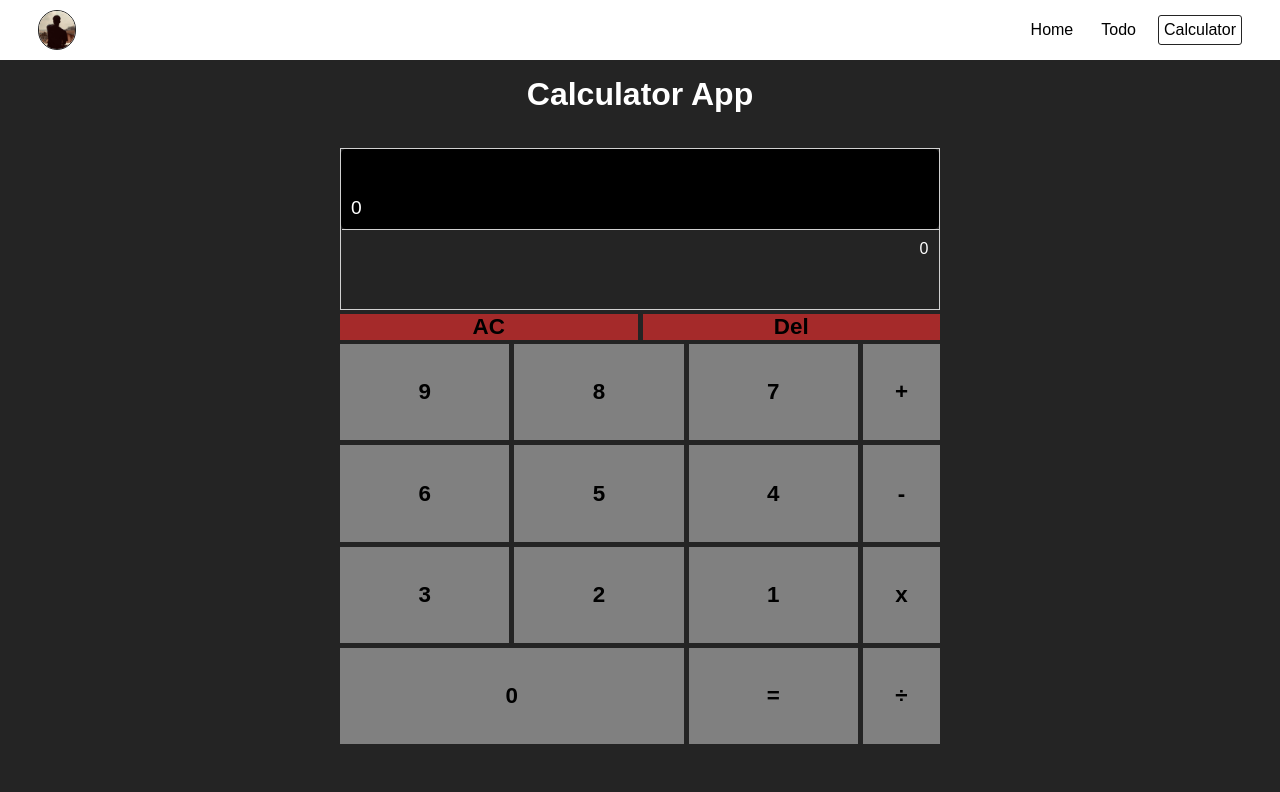
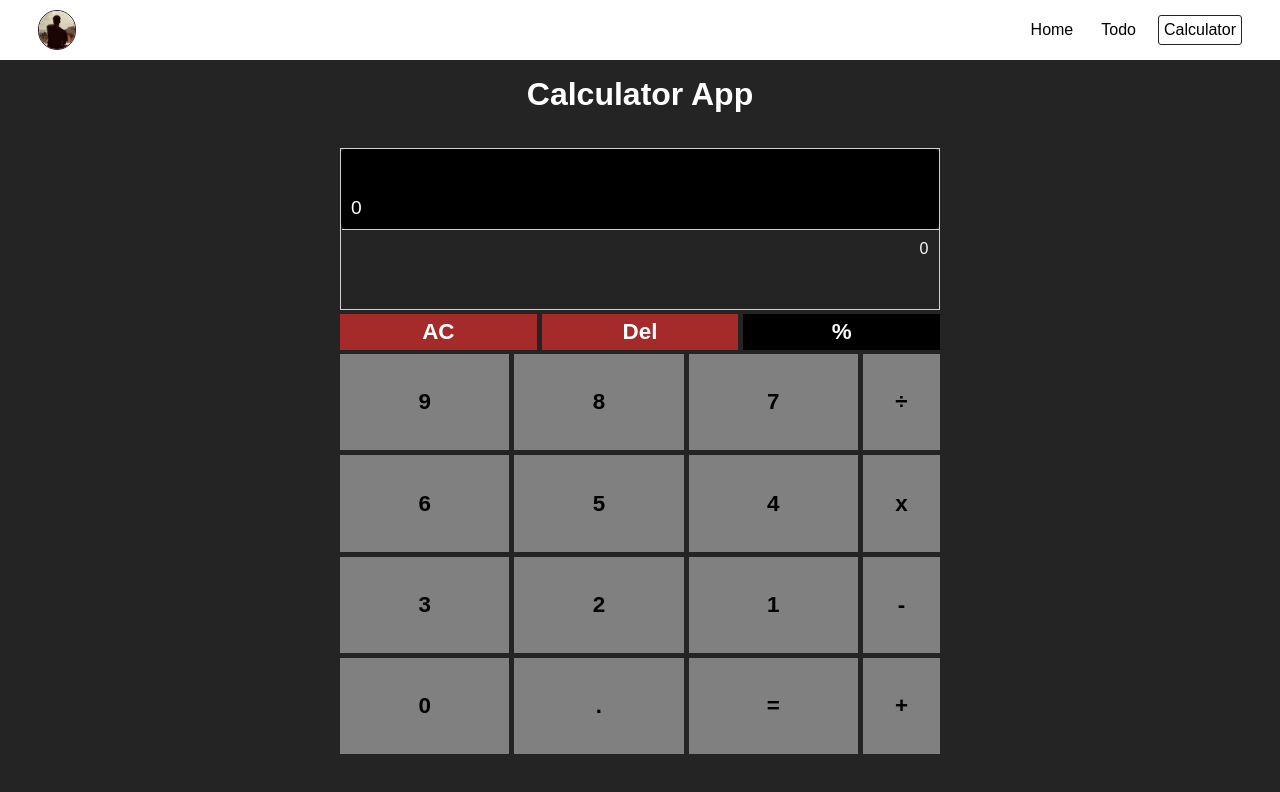
Before and after one commit to RashJrEdmund/vue-apps, a Vue app: page /calculator in a window 1280 px wide. Shown: the top 792 px of the page. Built offline with nearby package versions, Linux system fonts and the light colour scheme.

Commit message:
done with most functionality, now working on decimal inputs

```diff
--- a/src/components/calculator/KeyPad.vue
+++ b/src/components/calculator/KeyPad.vue
@@ -1,40 +1,27 @@
 <script setup lang='ts'>
+import type { IOperators } from '@/interfaces/calculator';
+
 // const ARR_OPERATORS = ['+', '-', '*', '/'];
-const emits = defineEmits(['numPress', 'operatorPress', 'AC', 'delete']);
+const emits = defineEmits(['numPress', 'operatorPress', 'allClear', 'delete']);
 
-const ARR_OPERATORS = [
+const ARR_OPERATORS: IOperators[] = ['÷', 'x', '-', '+'];
+
+const ARR_TOP_ACTIONS = [
   {
-    visual: '+',
-    value: '+',
+    value: 'AC',
+    action: () => emits('allClear'),
   },
   {
-    visual: '-',
-    value: '-',
+    value: 'Del',
+    action: () => emits('delete'),
   },
   {
-    visual: 'x',
-    value: 'x',
-  },
-  {
-    visual: '÷',
-    value: '/'
+    value: '%',
+    action: () => emits('operatorPress', { value: '%' }),
   }
 ];
 
-const ARR_TOP_ACTIONS = [
-  {
-    visual: 'AC',
-    value: '+',
-    action: () => emits('AC'),
-  },
-  {
-    visual: 'Del',
-    value: '-',
-    action: () => emits('delete'),
-  }
-];
-
-const ARR_NUMBERS: Array<string> = ['=', ...new Array(10).fill(null).map((_, i) => {
+const ARR_NUMBERS: Array<string> = ['=', '.', ...new Array(10).fill(null).map((_, i) => {
   return String.fromCharCode(48 + i); // String.fromCharCode(48) === '0' hence 0 - 9
 })];
 
@@ -54,8 +41,8 @@ const handleOperatorPress = (value: number | string) => {
 
 <template>
   <section class='top-actions'>
-    <button v-for='{ visual, value, action } in ARR_TOP_ACTIONS' v-bind:key='visual' @click='action'>
-      {{ visual }}
+    <button v-for='{ value, action } in ARR_TOP_ACTIONS' v-bind:key='value' @click='action'>
+      {{ value }}
     </button>
   </section>
 
@@ -67,8 +54,8 @@ const handleOperatorPress = (value: number | string) => {
     </div>
 
     <div class='operators'>
-      <button v-for='{ visual, value } in ARR_OPERATORS' v-bind:key='visual' @click='() => handleOperatorPress(value)'>
-        {{ visual }}
+      <button v-for='operator in ARR_OPERATORS' v-bind:key='operator' @click='() => handleOperatorPress(operator)'>
+        {{ operator }}
       </button>
     </div>
   </div>
@@ -78,15 +65,22 @@ const handleOperatorPress = (value: number | string) => {
 .top-actions {
   display: flex;
   align-items: center;
-  justify-content: start;
+  justify-content: end;
   gap: 5px;
 
   button {
-    background-color: brown;
+    background-color: #000;
     width: 100%;
+    padding: 5px;
     height: 100%;
     font-weight: 600;
     font-size: 1.4rem;
+    color: var(--light);
+
+    &:nth-of-type(1),
+    &:nth-of-type(2) {
+      background-color: brown;
+    }
   }
 }
 
@@ -116,10 +110,6 @@ const handleOperatorPress = (value: number | string) => {
       height: 100%;
       padding: 1rem 0;
 
-      &:nth-last-child(2) {
-        grid-column: 1 / span 2;
-      }
-
       &:nth-child(2n) {
         /* background-color: brown; */
       }
--- a/src/components/todo/Todo.vue
+++ b/src/components/todo/Todo.vue
@@ -112,6 +112,7 @@ const handleDeletionEmission = (id: string) => {
       border-radius: 5px;
       transition: 300ms;
       border: 0.5px solid transparent;
+      color: var(--error);
 
       @media only screen and (max-width: 600px) {
         border: 0.5px solid var(--error);
--- /dev/null
+++ b/src/interfaces/calculator.d.ts
@@ -0,0 +1,5 @@
+type IOperators = '+' | '-' | 'x' | '÷' | '%';
+
+export type {
+  IOperators,
+};
--- /dev/null
+++ b/src/utils/calculator/index.ts
@@ -0,0 +1,48 @@
+import type { IOperators } from '@/interfaces/calculator';
+
+function evaluateExpression(first: number, second: number, operator: IOperators): { answer: number; errorMsg: string; } {
+  let answer: number = 0;
+
+  switch (operator) {
+    case '+':
+      answer = first + second;
+      break;
+    case '-':
+      answer = first - second;
+      break;
+    case 'x':
+      answer = first * second;
+      break;
+    case '÷':
+      answer = first / second;
+      break;
+    case '%':
+      answer = (first / 100) * second;
+      break;
+    default:
+      break;
+  }
+
+  if (answer > Number.MAX_SAFE_INTEGER) {
+    return {
+      answer: 0,
+      errorMsg: 'Your results are out of the positive bounds'
+    }
+  } else if (answer < Number.MIN_SAFE_INTEGER) {
+    return {
+      answer: 0,
+      errorMsg: 'Your results are out of the negative bounds'
+    }
+  };
+
+  console.log({ first, second, operator, answer });
+
+  return {
+    answer,
+    errorMsg: '',
+  }
+};
+
+export {
+  evaluateExpression,
+};
--- /dev/null
+++ b/src/utils/index.ts
@@ -0,0 +1 @@
+export * from './calculator';
--- a/src/views/CalculatorView.vue
+++ b/src/views/CalculatorView.vue
@@ -1,39 +1,126 @@
 <script setup lang='ts'>
-import { ref, reactive, watch } from 'vue';
+import type { IOperators } from '@/interfaces/calculator';
+import { ref, computed } from 'vue';
+import { evaluateExpression } from '../utils/calculator/index.ts';
 import KeyPad from '@/components/calculator/KeyPad.vue';
 
 const formError = ref<{ error: boolean, message: string } | null>(null);
-const inputVal = ref<string>('0');
 
-const answer = ref<string>('0');
+const ARR_OPERATORS: IOperators[] = ['+', '-', 'x', '÷', '%'];
 
-const ARR_OPERATORS = ['x', '/', '*', '-', '+'];
+const displayAnswer = ref<string | number>(0);
+
+const tracker = ref<{
+  left: string;
+  right: string;
+  operator: IOperators | ''
+}>({ left: '0', right: '', operator: '' });
+
+const computedDisplay = computed(() => {
+  const left = tracker.value.left;
+  const right = tracker.value.right;
+  const operator = tracker.value.operator;
+
+  return left + operator + right;
+});
+
+const handleEvaluation = () => {
+  if (!tracker.value.left || !tracker.value.right) return;
+
+  const left = +tracker.value.left;
+  const right = +tracker.value.right;
+
+  if (isNaN(left) || isNaN(right)) return;
+
+  const res = evaluateExpression(left, right, tracker.value.operator as IOperators);
+
+  if (res.errorMsg) {
+    // handle error;
+    return;
+  }
+
+  displayAnswer.value = res.answer;
+  tracker.value.left = String(res.answer);
+  tracker.value.operator = '';
+  tracker.value.right = '';
+};
 
 const handleNumberPress = (event_data: { value: string }) => {
-  console.log(event_data);
+  if (formError.value) formError.value = null;
+
   if (event_data.value === '=') {
-    // evaluate inputVal
+    handleEvaluation();
     return;
   };
 
-  if (inputVal.value === '0' || !inputVal.value) {
-    inputVal.value = event_data.value;
+  if (tracker.value.operator) { // an operator was selected already.
+    if (event_data.value === '.') {
+      tracker.value.right += event_data.value;
+      return;
+    };
+
+    tracker.value.right += event_data.value;
+    return;
+  }
+
+  if (event_data.value === '.') {
+    tracker.value.left += event_data.value;
+    return;
   };
 
-  inputVal.value += event_data.value;
+  if (tracker.value.left === '0' || !tracker.value.left) {
+    tracker.value.left = event_data.value;
+    return;
+  };
+
+  tracker.value.left += event_data.value;
 }
 
 const handleOperatorPress = (event_data: { value: string }) => {
-  console.log(event_data)
+  if (tracker.value.operator && tracker.value.right) {
+    handleEvaluation();
 
-  if (ARR_OPERATORS.includes(inputVal.value.trim().slice(-1))) {
+    tracker.value.operator = event_data.value as IOperators;
     return;
   }
 
-  inputVal.value += event_data.value;
-  //
+  tracker.value.operator = event_data.value as IOperators;
 }
-//
+
+const handleDel = () => {
+  if (tracker.value.right) {
+    tracker.value.right = tracker.value.right.slice(0, -1);
+    return;
+  };
+
+  if (tracker.value.operator) {
+    tracker.value.operator = '';
+    return;
+  };
+
+  if (tracker.value.left.length <= 1) {
+    tracker.value.left = '0';
+    return;
+  }
+
+  const lastVal = computedDisplay.value.slice(-1);
+
+  if (ARR_OPERATORS.includes(lastVal as IOperators)) { // meaning last val is an operator sign;
+    tracker.value.operator = '';
+    return;
+  }
+
+  tracker.value.left = tracker.value.left.slice(0, -1);
+  return;
+}
+
+const handleAllClear = () => {
+  tracker.value.left = '0';
+  tracker.value.right = '';
+  tracker.value.operator = '';
+
+  displayAnswer.value = '';
+}
 </script>
 
 <template>
@@ -43,14 +130,15 @@ const handleOperatorPress = (event_data: { value: string }) => {
     <div class='container'>
       <div class='top-section'>
         <div class='input-display'>
-          {{ inputVal }}
+          {{ computedDisplay }}
           <span v-if='formError?.error' class='error'>{{ formError?.message }}</span>
         </div>
 
-        <div class='answer'>{{ answer }}</div>
+        <div class='answer'>{{ displayAnswer }}</div>
       </div>
 
-      <KeyPad @num-press='handleNumberPress' @operator-press='handleOperatorPress' />
+      <KeyPad @num-press='handleNumberPress' @operator-press='handleOperatorPress' @delete='handleDel'
+        @all-clear='handleAllClear' />
     </div>
   </main>
 </template>
--- a/src/views/HomeView.vue
+++ b/src/views/HomeView.vue
@@ -1,9 +1,9 @@
-<script setup lang="ts">
+<script setup lang='ts'>
 </script>
 
 <template>
   <main>
-    <h2>Welcome to my vue app collection</h2>
+    <h2 class='heading'>Welcome to my vue app collection</h2>
 
     <section>
       <img src='@/assets/r-home.jpeg' />
@@ -11,9 +11,14 @@
   </main>
 </template>
 
-<style scoped>
+<style scoped lang='scss'>
 main {
   justify-content: center;
+
+  .heading {
+    margin: 0 auto;
+    text-align: center;
+  }
 
   section {
     display: flex;
--- a/src/views/TodoView.vue
+++ b/src/views/TodoView.vue
@@ -66,7 +66,7 @@ const handleHideDone = () => {
 
 <template>
   <main>
-    <h1>Create and manage todo's</h1>
+    <h1 class='heading'>Create and manage your todo's</h1>
 
     <div class='container'>
       <form @submit='handleSubmit'>
@@ -79,12 +79,13 @@ const handleHideDone = () => {
       <Todo v-for='todo in COMPUTED_TODOS' v-bind:key='todo.id' v-bind:todo='todo' @completion='handleCompletion'
         @deletion='deletedTodo' />
 
-      <section class='base_cta_btns'>
-        <button v-if='TODOS.length > 0' class='hide-btn' @click='handleHideDone'>
+      <section v-if='TODOS.filter(t => t.isCompleted).length > 0' class='base_cta_btns'>
+        <button class='hide-btn' @click='handleHideDone'>
           {{ hideDone ? 'Show All' : 'Hide Completed Todos' }}
         </button>
 
-        <button v-if='TODOS.filter(t => t.isCompleted).length > 0' class='delete-all-btn' @click='handleDeleteAllCompleted'>
+        <button class='delete-all-btn'
+          @click='handleDeleteAllCompleted'>
           Delete All Completed
         </button>
       </section>
@@ -94,6 +95,11 @@ const handleHideDone = () => {
 
 <style scoped lang='scss'>
 main {
+  .heading {
+    margin: 0 auto;
+    text-align: right;
+  }
+
   .container {
     width: min(100%, 600px);
 
@@ -148,7 +154,7 @@ main {
 
         &.delete-all-btn {
           background-color: transparent;
-          border: 0.5px solid red;
+          border: 0.5px solid var(--error);
           color: var(--light);
         }
       }
```
Also changed, not shown: src/main.ts (+6 -6 lines).
